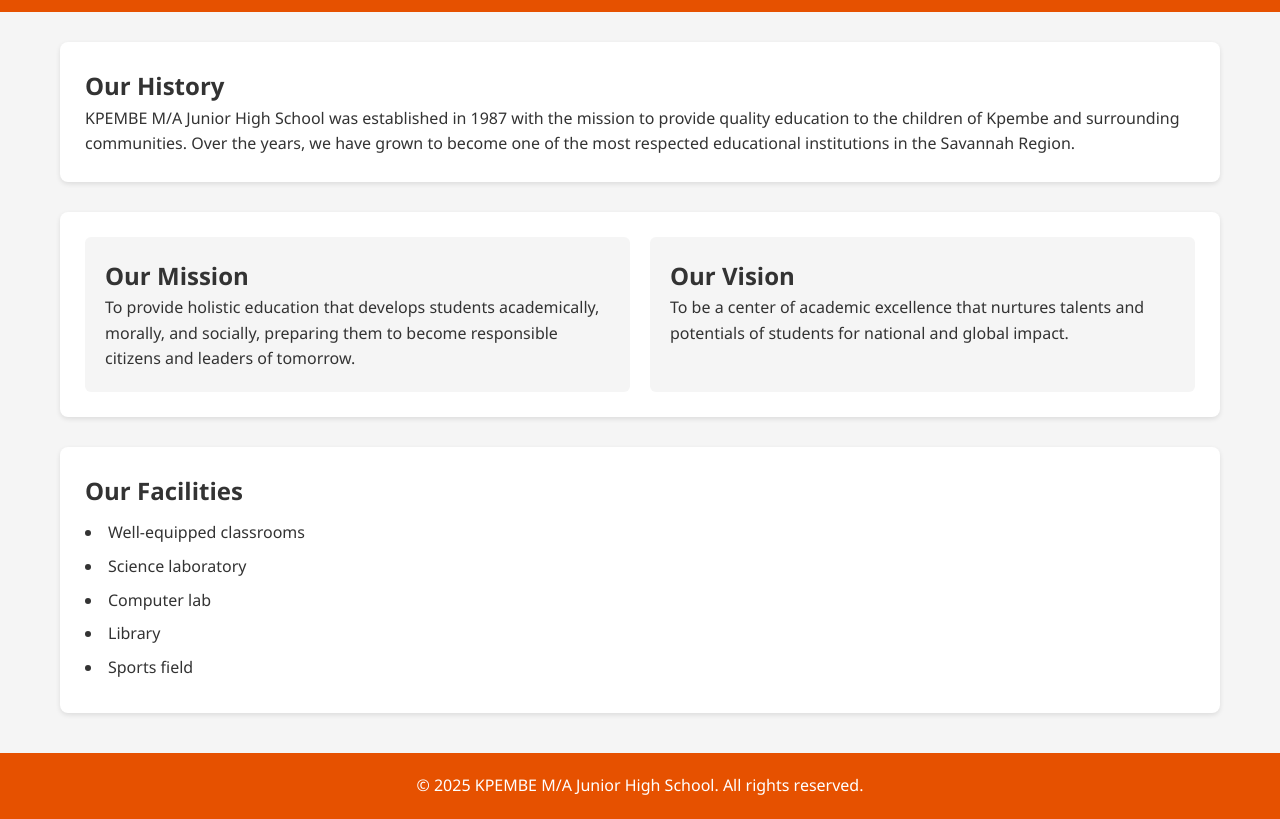
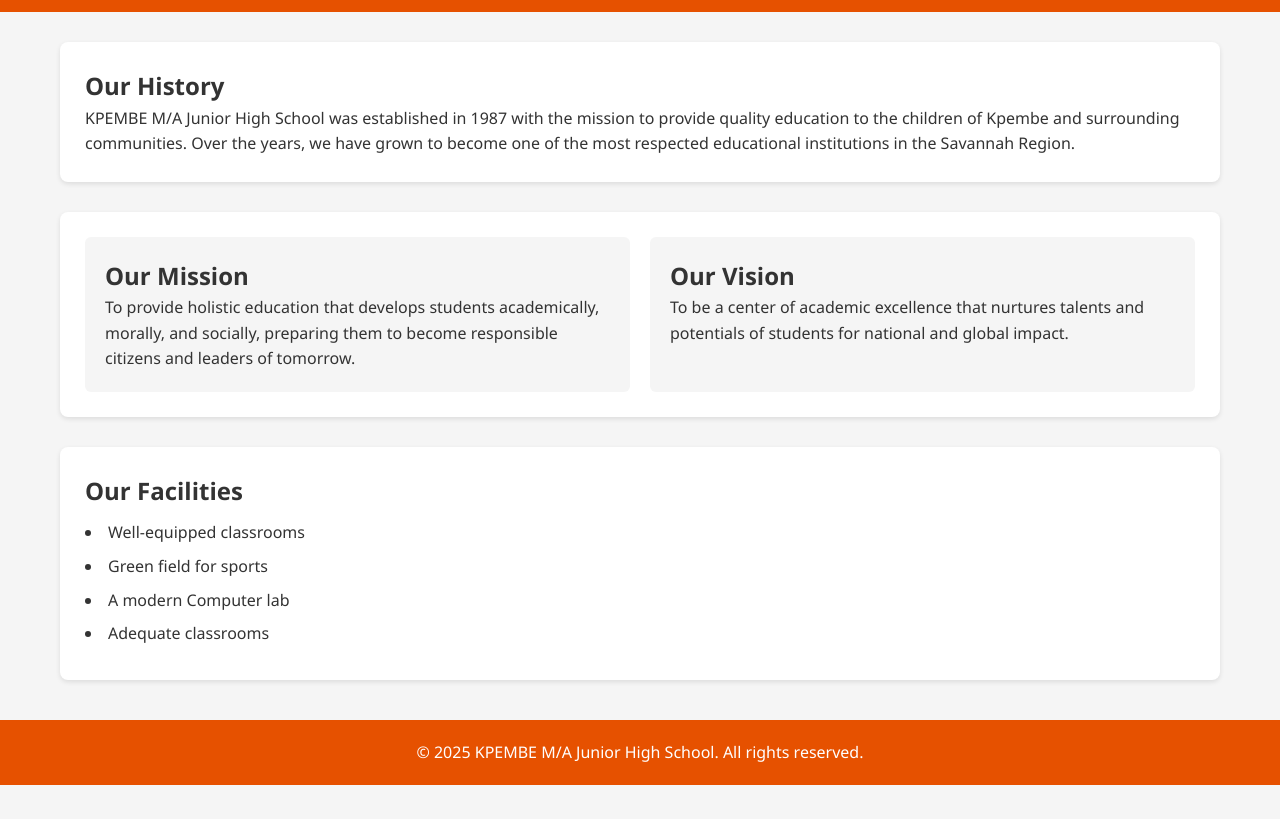
Before and after one commit to Zaroo1/kpembema2, a plain HTML site: page about.html in a window 1280 px wide. Shown: the part 214-1033 px from the top of the page. After the commit the page ends 999 px from the top, so only its background shows below. Drawn offline with Linux system fonts and the light colour scheme.

Commit message:
Update about.html

```diff
--- a/about.html
+++ b/about.html
@@ -49,10 +49,9 @@
             <h2>Our Facilities</h2>
             <ul>
                 <li>Well-equipped classrooms</li>
-                <li>Science laboratory</li>
-                <li>Computer lab</li>
-                <li>Library</li>
-                <li>Sports field</li>
+                <li>Green field for sports</li>
+                <li>A modern Computer lab</li>
+                <li>Adequate classrooms</li>
             </ul>
         </div>
     </section>
```
